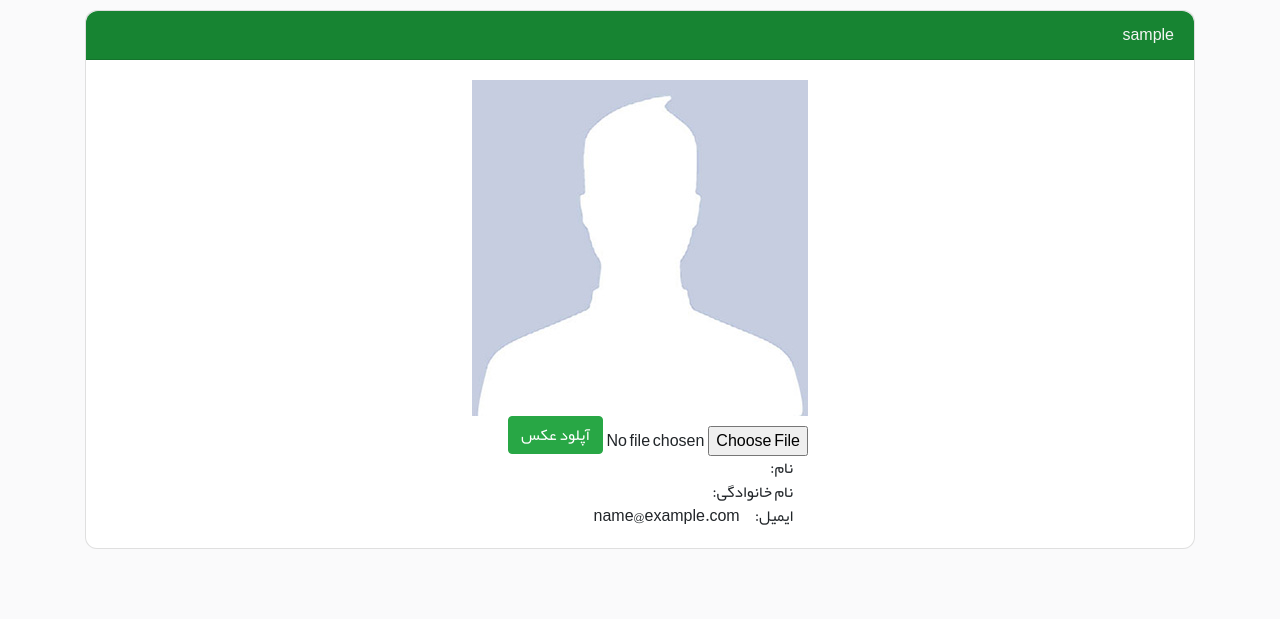
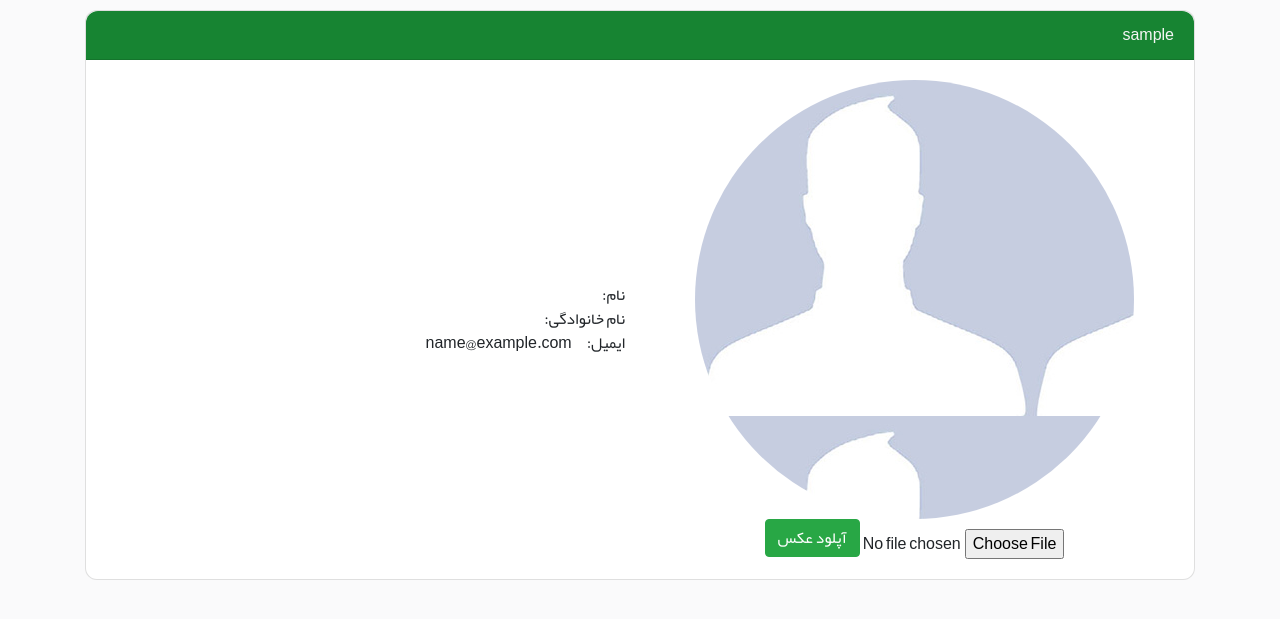
Before and after one commit to mostmand/jike, a Django app: page /account/profile in a window 1280 px wide. Shown: the part 50-669 px from the top of the page. Run offline with Django 3.2, Linux system fonts and the light colour scheme; the visitor is signed in with stand-in values (Sample User, id 1); some libraries are stand-ins or nearby versions.

Commit message:
Fix profile page

```diff
--- a/accounts/templates/profile.html
+++ b/accounts/templates/profile.html
@@ -6,17 +6,22 @@
         <div class="card-header">
             {{ user.username }}
         </div>
-        <div class="card-body m-auto">
-            <div class="row">
-                <img src="{{ photo_path }}" alt="Profile photo" width="100%">
+        <div class="card-body row">
+            <div class="col-sm-6">
+                <div class="row justify-content-center">
+                    <div style="background-image: url({{ photo_path }})" class="rounded-circle profile-photo">
                     </div>
-            <div class="row">
+                </div>
+                <div class="row justify-content-center">
                 <form method="post" action="/account/profile/upload_photo" enctype="multipart/form-data">
                     {% csrf_token %}
                     <input type="file" name="photo" value="انتخاب عکس" accept="image/vnd.sealedmedia.softseal-jpg">
                     <button type="submit" class="btn btn-success">آپلود عکس</button>
                 </form>
                 </div>
+            </div>
+
+            <div class="col-sm-auto align-content-center">
                 <div class="row">
                     <div class="col-sm-auto">نام:</div>
                     <div>{{ first_name }}</div>
@@ -31,5 +36,6 @@
                 </div>
             </div>
         </div>
+    </div>
 
 {% endblock %}
--- a/accounts/urls.py
+++ b/accounts/urls.py
@@ -10,4 +10,4 @@
     path('signup/register', views.register),
     path('profile', views.profile),
     path('profile/upload_photo', views.upload_photo)
-] + staticfiles_urlpatterns() + static(settings.MEDIA_URL, document_root=settings.MEDIA_ROOT)
+]
--- a/accounts/views.py
+++ b/accounts/views.py
@@ -42,7 +42,7 @@
                 "last_name": user_info.last_name,
             }
             if user_info.avatar:
-                photo_path = user_info.avatar.path
+                photo_path = user_info.avatar.url
 
         context["photo_path"] = photo_path
 
--- a/jike/urls.py
+++ b/jike/urls.py
@@ -13,9 +13,12 @@
     1. Import the include() function: from django.urls import include, path
     2. Add a URL to urlpatterns:  path('blog/', include('blog.urls'))
 """
+from django.conf.urls.static import static
 from django.contrib import admin
 from django.urls import path, include
 from django.views.generic import TemplateView
+
+from jike import settings
 
 urlpatterns = [
     path('twitter/', include('twitter.urls')),
@@ -24,4 +27,4 @@
     path('accounts/', include('django.contrib.auth.urls')),
     path('', TemplateView.as_view(template_name='home.html'), name='home'),
     path('account/', include('accounts.urls'), name='account'),
-]
+] + static(settings.MEDIA_URL, document_root=settings.MEDIA_ROOT)
--- a/static/style/css/style.css
+++ b/static/style/css/style.css
@@ -60,4 +60,16 @@
     margin-top: 10px;
     padding: 0;
     border-radius: 0.75rem;
-}s
+}
+
+.profile-photo {
+    width: 80%;
+    padding-top: 80%;
+    height: 0;
+    overflow: hidden;
+}
+
+/*.profile-photo-box {*/
+    /*width: 100%;*/
+    /*padding-top: 100%;*/
+/*}*/
```
Lines whose indentation alone changed are shown as unchanged.
